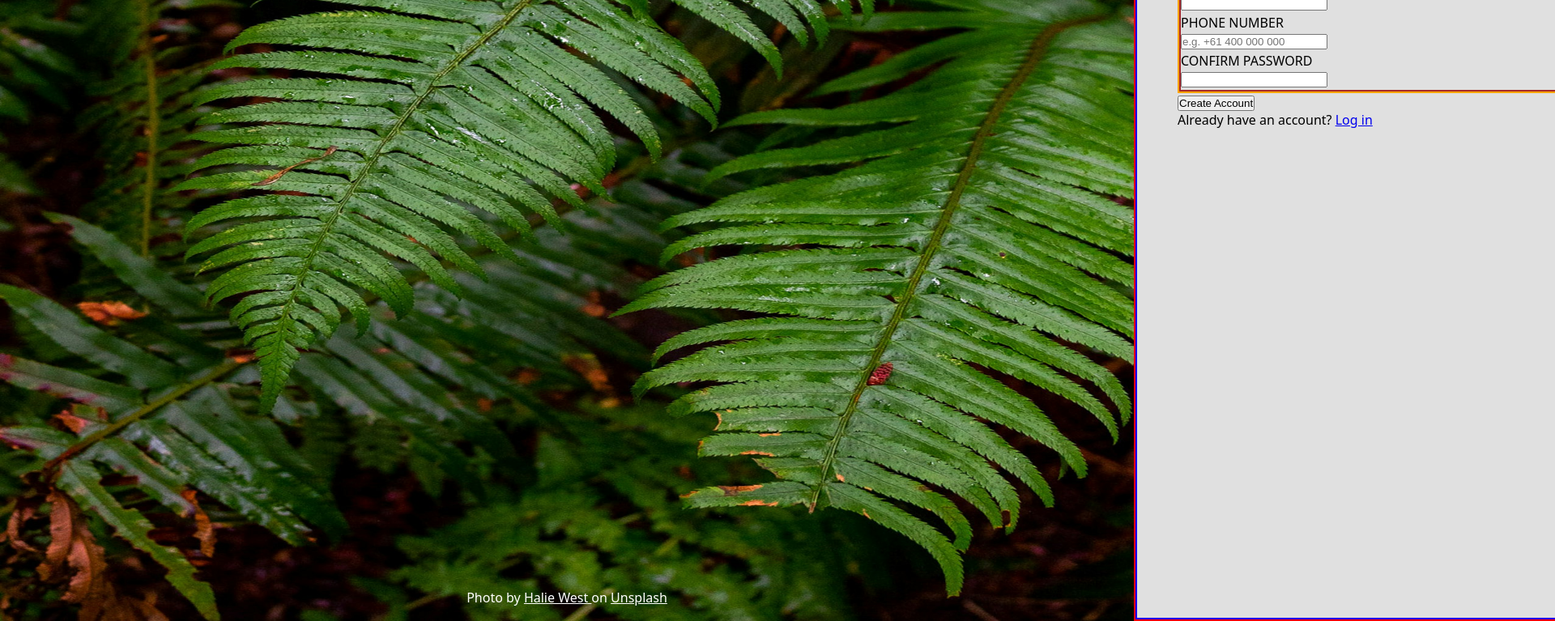
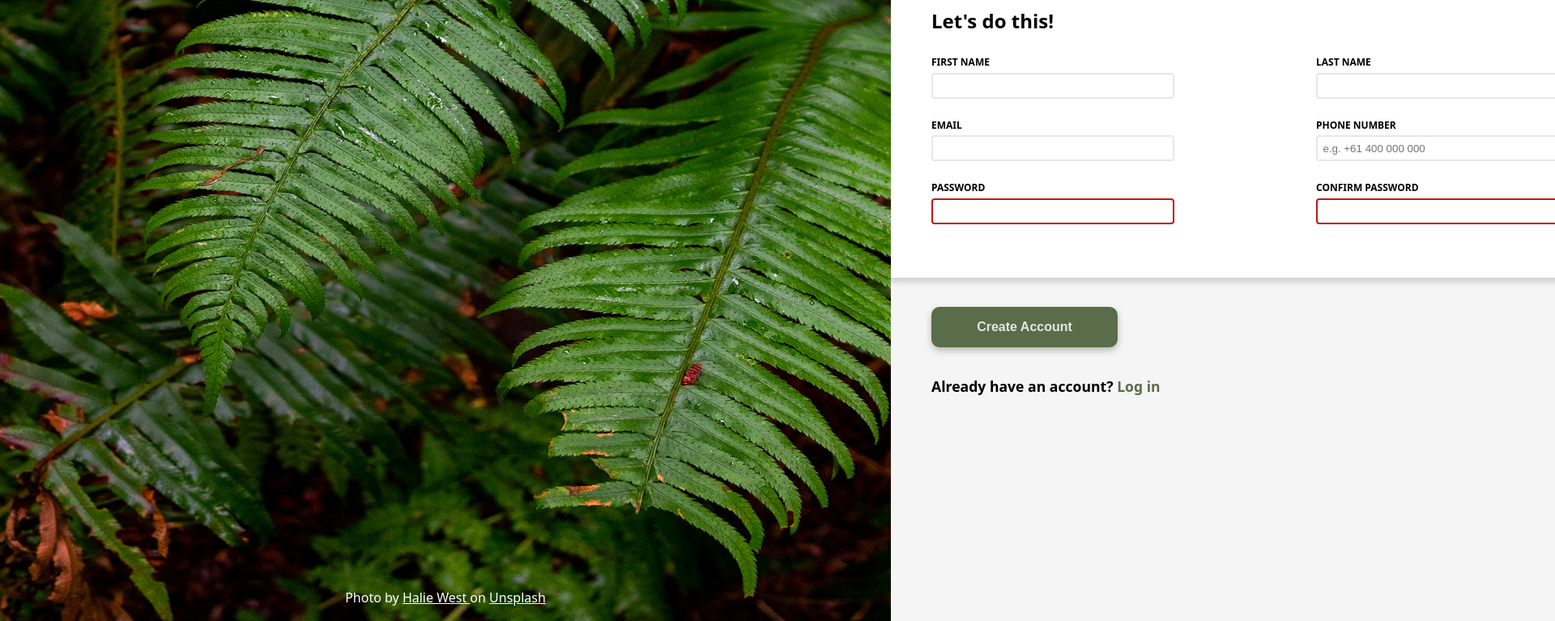
Before and after one commit to barryweb/sign-up-form, a plain HTML site: page index.html in a window 1280 px wide. Shown: the part 503-1270 px from the top of the page at 81% size, 1920 px wide, since content can reach past the window. Drawn offline with Linux system fonts and the light colour scheme.

Commit message:
flex input fields & style button and login link

```diff
--- a/styles.css
+++ b/styles.css
@@ -28,12 +28,12 @@ body {
 	"Segoe UI Emoji",
 	"Segoe UI Symbol";
 
-	background-color: rgb(224, 224, 224);
+	background-color: rgb(245, 245, 245);
 	display: flex;
 }
 /*b-img and hero-banner rules*/
 .hero-container {
-	width: 1400px;
+	width: 1100px;
 	height: 1270px;
 	flex: 0 0 auto;
 	overflow: hidden;
@@ -87,21 +87,19 @@ body {
 
 /*Main content rules*/
 .main-content-container {
-	border: 2px solid red;
 	display: flex;
 	width: 100%;
 }
 
 .content-wrapper {
-	border: 2px solid blue;
 	width: inherit;
-	margin-top: 50px;
-	padding: 50px;
+	margin-top: 126px;
 }
 
 .header-text {
-	width: 850px;
+	width: 900px;
 	height: 200px;
+	padding-left: 50px;
 	display: flex;
 	flex-direction: column;
 	justify-content: space-between;
@@ -114,21 +112,92 @@ body {
 }
 
 /*Form rules*/
+form {
+	background-color: rgb(255, 255, 255);
+	margin-top: 170px;
+	height: 350px;
+	display: flex;
+	flex-direction: column;
+	padding-left: 50px;
+	padding-top: 1rem;
+	box-shadow: 0 4px 6px 2px rgba(0, 0, 0, 0.14);
+}
 
-form {
-	border: 2px solid orange;
+form > p {
+	font-size: 1.5rem;
+	font-weight: 600;
 }
 
 .form-content-wrapper {
-	border: 2px solid brown;
+	height: 250px;
+	display: flex;
+	flex-direction: column;
+	flex-wrap: wrap;
+	width: 950px;
+	margin-top: 26px;
 }
 
 label {
 	text-transform: uppercase;
+	font-size: 12px;
+	font-weight: 600;
+	margin-bottom: 0.3rem;
 }
 
 label,
 input {
 	display: block;
-	margin-bottom: 0.2rem;
 }
+
+input {
+	padding: 0.4rem;
+	border-radius: 4px;
+	width: 300px;
+	margin-bottom: 1.5rem;
+	border-color: #E5E7EB;
+	border-style: solid;
+	outline: none;
+}
+
+input:focus {
+	border: 2px solid rgb(31, 31, 203);
+	box-shadow: 0 0 6px rgba(0, 0, 255, 0.2);
+}
+
+input[type="password"]:not(:focus):invalid {
+  	border: 2px solid rgb(193, 23, 23);
+}
+
+/*Sign up area rules*/
+.sign-up-container {
+	margin-top: 36px;
+	padding-left: 50px;
+	height: 110px;
+	display: flex;
+	flex-direction: column;
+	justify-content: space-between;
+}
+
+button[type="submit"] {
+	width: 230px;
+	padding: 1rem;
+	border: none;
+	border-radius: 10px;
+	background-color: #596D48;
+	color: rgb(228, 228, 228);
+	font-size: 1rem;
+	font-weight: 600;
+	box-shadow: 0 4px 8px rgba(0, 0, 0, 0.25);
+}
+
+button[type="submit"] + p {
+	font-weight: 600;
+	font-size: 1.1rem;
+}
+
+button[type="submit"] + p > a {
+	color: #596D48;
+	font-weight: 700;
+	font-size: 1.1rem;
+	text-decoration: none;
+}
```
